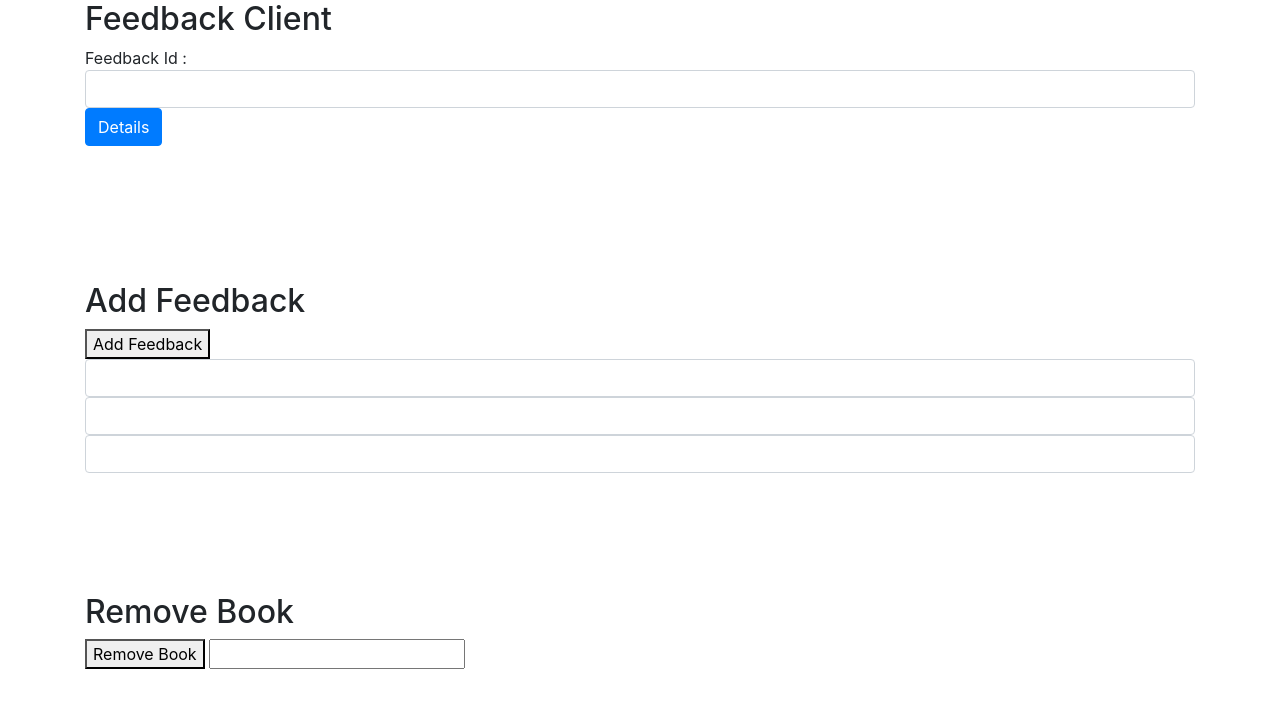
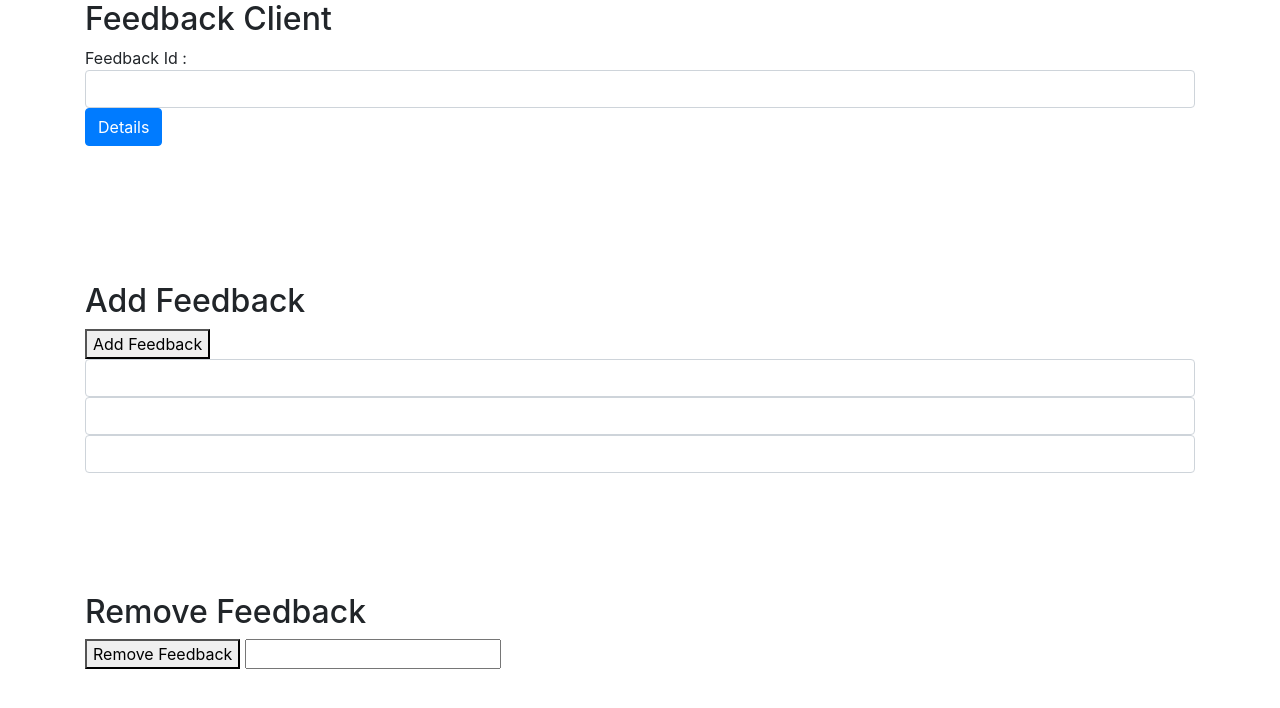
Before and after one commit to AashifAhamed/clientPaf, a plain HTML site: page WebContent/index.html in a window 1280 px wide. Drawn offline with nearby package versions, Linux system fonts and the light colour scheme.

Commit message:
Update index.html

```diff
--- a/WebContent/index.html
+++ b/WebContent/index.html
@@ -38,8 +38,8 @@
     <br/>
     <br/>
     <br/>
-    <h2>Remove Book</h2>
-    <button onclick="removeBook()">Remove Book </button>
+    <h2>Remove Feedback</h2>
+    <button onclick="removeBook()">Remove Feedback </button>
     <input type="text" id="deleteId"></input>
     <div id="deleteResult"></div>
 
```
